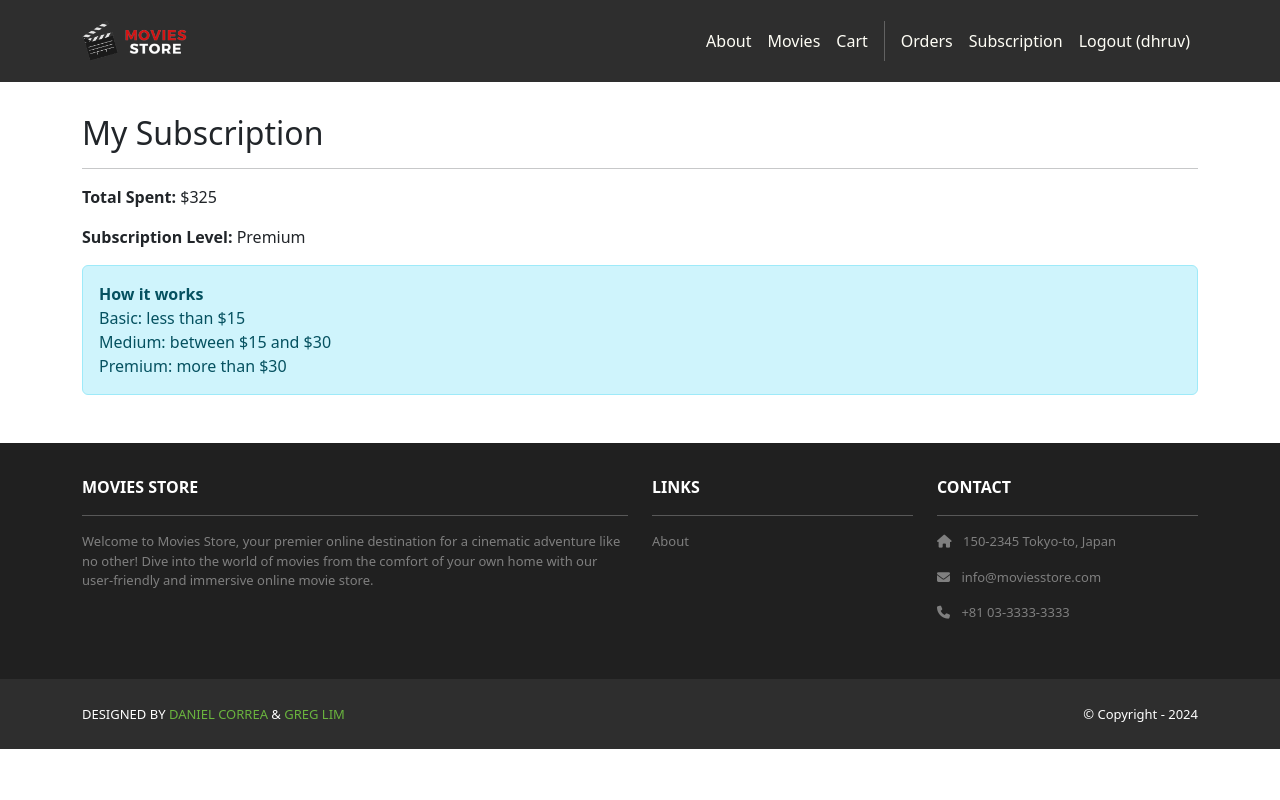
After one commit to DhruvVishalGupta/moviesstore, a Django app: page /accounts/subscription/ in a window 1280 px wide. The commit adds this page. Run offline with Django 5.2, Linux system fonts and the light colour scheme; a user stored in the database is signed in; data comes from the database, SQL or seed files in the repository; both versions use the stored data as it was after the commit; some libraries are stand-ins or nearby versions.

Commit message:
exam1 submission

```diff
--- /dev/null
+++ b/accounts/templates/accounts/subscription.html
@@ -0,0 +1,21 @@
+{% extends 'base.html' %}
+{% block content %}
+<div class="p-3">
+  <div class="container">
+    <div class="row mt-3">
+      <div class="col mx-auto mb-3">
+        <h2>My Subscription</h2>
+        <hr />
+        <p><b>Total Spent:</b> ${{ template_data.total_spent }}</p>
+        <p><b>Subscription Level:</b> {{ template_data.subscription_level }}</p>
+        <div class="alert alert-info mt-3">
+          <div><b>How it works</b></div>
+          <div>Basic: less than $15</div>
+          <div>Medium: between $15 and $30</div>
+          <div>Premium: more than $30</div>
+        </div>
+      </div>
+    </div>
+  </div>
+</div>
+{% endblock content %}
--- a/accounts/urls.py
+++ b/accounts/urls.py
@@ -6,4 +6,5 @@ urlpatterns = [
     path('login/', views.login, name='accounts.login'),
     path('logout/', views.logout, name='accounts.logout'),
     path('orders/', views.orders, name='accounts.orders'),
+    path('subscription/', views.subscription, name='accounts.subscription'),
 ]
--- a/accounts/views.py
+++ b/accounts/views.py
@@ -4,6 +4,7 @@ from .forms import CustomUserCreationForm, CustomErrorList
 from django.shortcuts import redirect
 from django.contrib.auth.decorators import login_required
 from django.contrib.auth.models import User
+from cart.models import Order
 
 @login_required
 def logout(request):
@@ -46,3 +47,23 @@ def orders(request):
     template_data['title'] = 'Orders'
     template_data['orders'] = request.user.order_set.all()
     return render(request, 'accounts/orders.html', {'template_data': template_data})
+
+@login_required
+def subscription(request):
+    template_data = {}
+    template_data['title'] = 'Subscription'
+    # Total amount spent is the sum of all order totals for the user
+    user_orders = Order.objects.filter(user=request.user)
+    total_spent = sum(order.total for order in user_orders)
+
+    # Determine subscription level
+    if total_spent < 15:
+        level = 'Basic'
+    elif 15 <= total_spent <= 30:
+        level = 'Medium'
+    else:
+        level = 'Premium'
+
+    template_data['total_spent'] = total_spent
+    template_data['subscription_level'] = level
+    return render(request, 'accounts/subscription.html', {'template_data': template_data})
--- a/moviesstore/templates/base.html
+++ b/moviesstore/templates/base.html
@@ -30,6 +30,7 @@
             <div class="vr bg-white mx-2 d-none d-lg-block"></div>
             {% if user.is_authenticated %}
             <a class="nav-link" href="{% url 'accounts.orders' %}">Orders</a>
+            <a class="nav-link" href="{% url 'accounts.subscription' %}">Subscription</a>
             <a class="nav-link" href="{% url 'accounts.logout' %}">Logout ({{ user.username }})</a>
             {% else %}
             <a class="nav-link" href="{% url 'accounts.login' %}">Login</a>
```
Also changed, not shown: db.sqlite3.
